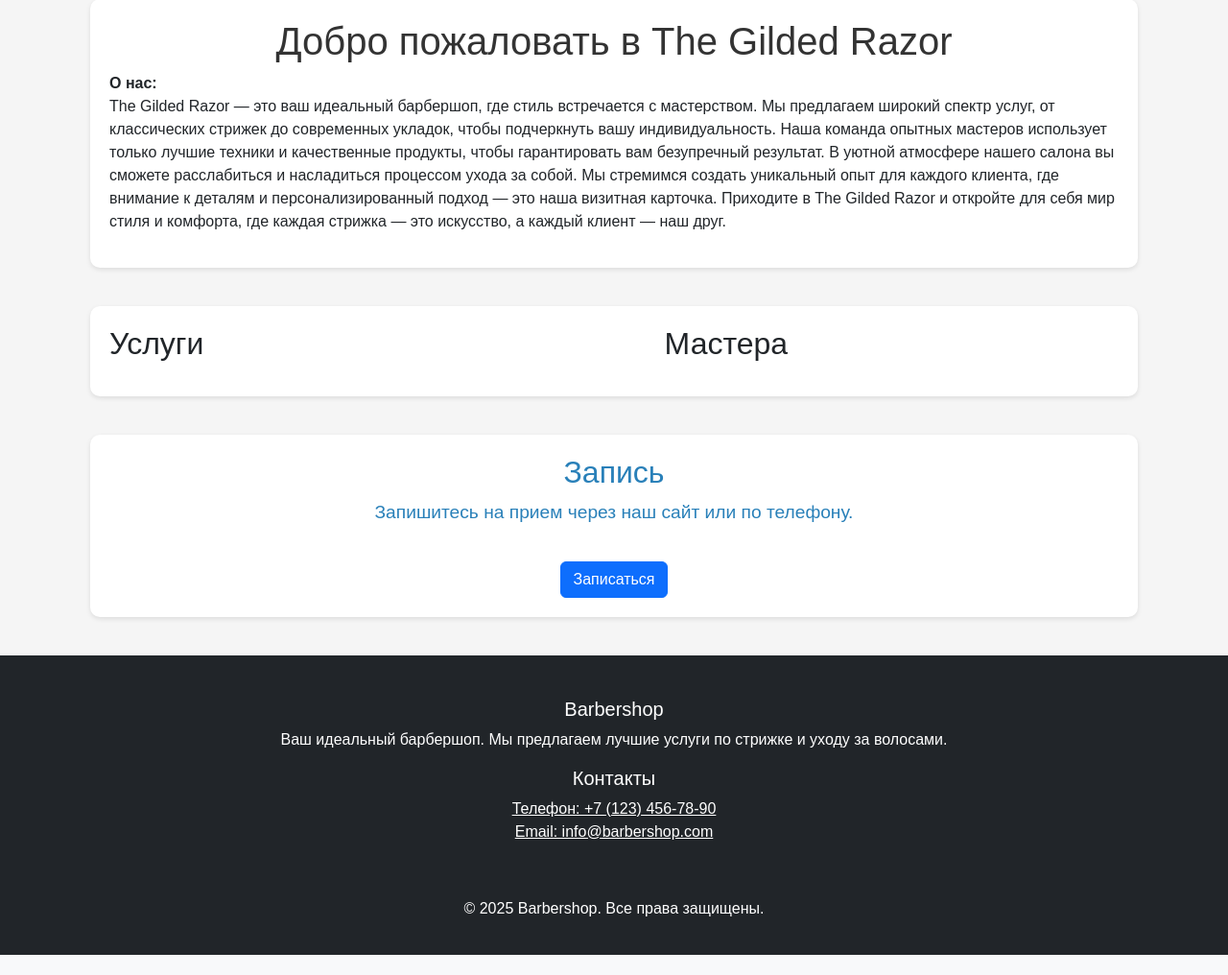
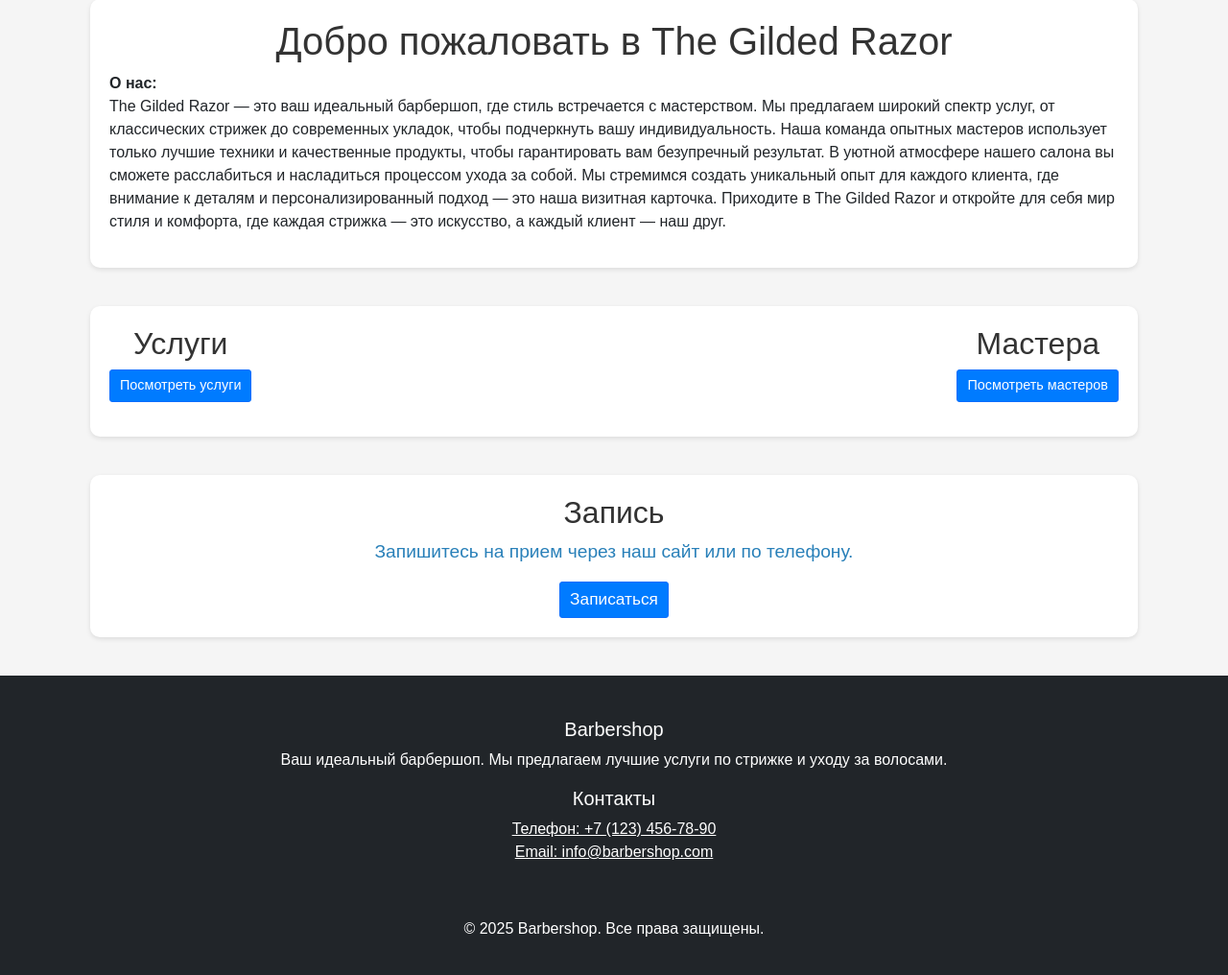
Before and after one commit to ToHellForever/barbershop2, a Django app: page / in a window 1280 px wide. Shown: the part 109-1125 px from the top of the page at 96% size. Before the commit the page ends 1104 px from the top, so only its background shows below. Run offline with Django 5.2, Linux system fonts and the light colour scheme.

Commit message:
hw_39: Доделал мастеров и сервис чтобы были на главной только ссылки, шаблоны для них созданы, стиль накатан

```diff
--- a/barbershop/urls.py
+++ b/barbershop/urls.py
@@ -11,6 +11,6 @@
     path('orders/', views.orders_list, name='orders_list'),  # Список заказов
     path('thanks/', views.thanks, name='thanks'),  # Страница благодарности
     path('orders/<int:order_id>/', views.order_detail, name='order_detail'),  # Детали заказа
-    path('services/', views.services, name='services'),
-    path('masters/', views.masters, name='masters'),
+    path('services/', views.services_views, name='services'),
+    path('masters/', views.masters_views, name='masters'),
     ] + static(settings.STATIC_URL, document_root=settings.STATICFILES_DIRS[0])
--- a/core/views.py
+++ b/core/views.py
@@ -10,18 +10,19 @@
     """
     return render(request, 'landing.html')
 
-def services(request):
+def services_views(request):
     """
     Страница услуг.
     """
     context = {
         'services': services
         }
-    return render(request, 'services.html')
+    return render(request, 'services.html', context=context)
 
-def masters(request):
+def masters_views(request):
     """
     Страница мастеров.
+    Отображает шаблон masters.html, передавая данные о мастерах.
     """
     context = {
         'masters': masters
@@ -33,7 +34,7 @@
     Страница благодарности.
     Отображает шаблон thanks.html.
     """
-    return render(request, 'thanks.html', context=context)
+    return render(request, 'thanks.html')
 
 def orders_list(request):
     """
@@ -48,7 +49,7 @@
         order["master_name"] = master_dict.get(order["master_id"], "Неизвестный мастер")
     # Передаем данные о заказах в контекст
     context = {'orders': orders}
-    return render(request, 'orders_list.html', context)
+    return render(request, 'orders_list.html', context=context)
 
 def order_detail(request, order_id):
     """
@@ -65,6 +66,6 @@
         order["master_name"] = master_dict.get(order["master_id"], "Неизвестный мастер")
         # Передаем данные о заказах в контекст
         context = {'order': order}
-        return render(request, 'order_detail.html', context)
+        return render(request, 'order_detail.html', context=context)
     except StopIteration:  # Заказ не найден
         return HttpResponse(f'Заказ с id={order_id} не найден')
--- a/static/css/main.css
+++ b/static/css/main.css
@@ -91,7 +91,7 @@
     display: flex;
     justify-content: center;
 }
-
+/* footer */
 .footer {
     background-color: #343a40;
     color: white;
@@ -122,27 +122,50 @@
     box-shadow: 0 2px 5px rgba(0, 0, 0, 0.1);
 }
 
-#services-masters {
-    display: flex; /* Используем flexbox для размещения столбцов */
-    justify-content: space-between; /* Распределяем пространство между столбцами */
-}
-
-.services-column, .masters-column {
-    width: 45%; /* Задаем ширину для каждого столбца */
-}
-
-.service-list, .master-list {
+.service-list {
     list-style-type: none;
     padding: 0;
 }
 
-.service-item, .master-item {
-    background-color: #e0f7fa;
+.service-item {
+    margin-bottom: 10px;
     padding: 10px;
+    background-color: #f9f9f9;
+    border: 1px solid #ddd;
     border-radius: 5px;
-    margin-bottom: 10px;
+    transition: background-color 0.3s;
 }
 
+.service-item:hover {
+    background-color: #e0e0e0;
+}
+
+h2 {
+    text-align: center;
+    color: #333;
+}
+.master-list {
+    list-style-type: none;
+    padding: 0;
+}
+
+.masters-item {
+    margin-bottom: 10px;
+    padding: 10px;
+    background-color: #f9f9f9;
+    border: 1px solid #ddd;
+    border-radius: 5px;
+    transition: background-color 0.3s;
+}
+
+.masters-item:hover {
+    background-color: #e0e0e0;
+}
+
+h2 {
+    text-align: center;
+    color: #333;
+}
 #booking {
     text-align: center;
     font-size: 1.2em;
@@ -150,5 +173,16 @@
 }
 
 .btn {
-    margin-top: 20px; /* Отступ сверху для кнопки записи */
+    display: inline-block; /* Делаем ссылку блочным элементом */
+    padding: 5px 10px; /* Уменьшаем внутренние отступы */
+    background-color: #007bff; /* Цвет фона кнопки */
+    color: white; /* Цвет текста */
+    text-decoration: none; /* Убираем подчеркивание */
+    border-radius: 3px; /* Закругленные углы */
+    font-size: 0.9em; /* Уменьшаем размер шрифта */
+    transition: background-color 0.3s; /* Плавный переход при наведении */
 }
+
+.btn-small:hover {
+    background-color: #0056b3; /* Цвет фона при наведении */
+}
--- a/templates/landing.html
+++ b/templates/landing.html
@@ -1,8 +1,6 @@
 {% extends 'base.html' %}
 {% load static %}
-
 {% block title %}The Gilded Razor - Главная{% endblock %}
-
 {% block content %}
 <main class="container mt-3 flex-grow-1">
 <section id="about" class="landing-section">
@@ -19,18 +17,17 @@
     <div class="services-column">
         <h2>Услуги</h2>
         <ul class="service-list">
-                {% for service in services %}
-                    <li class="service-item">{{ service }}</li>
-                {% endfor %}
+            <li>
+                <a href="{% url 'services' %}" class="btn btn-primary">Посмотреть услуги</a>
+            </li>
         </ul>
     </div>
-
     <div class="masters-column">
         <h2>Мастера</h2>
         <ul class="master-list">
-                {% for master in masters %}
-                    <li class="master-item">{{ master.name }}</li>
-                {% endfor %}
+            <li>
+                <a href="{% url 'masters' %}" class="btn btn-primary">Посмотреть мастеров</a>
+            </li>
         </ul>
     </div>
 </section>
```
Also changed, not shown: templates/masters.html (added, +15 -0 lines), templates/services.html (added, +15 -0 lines). Lines whose indentation alone changed are shown as unchanged.
